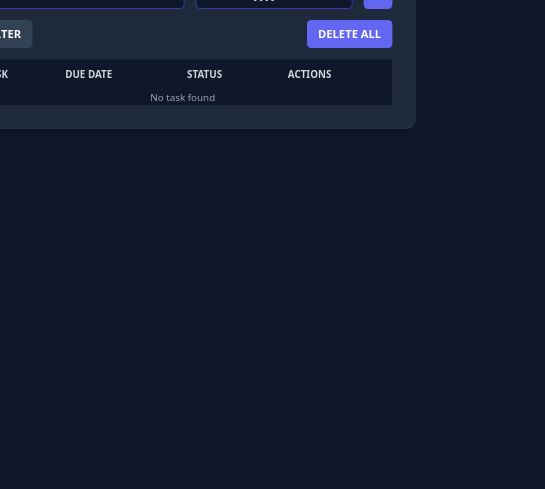
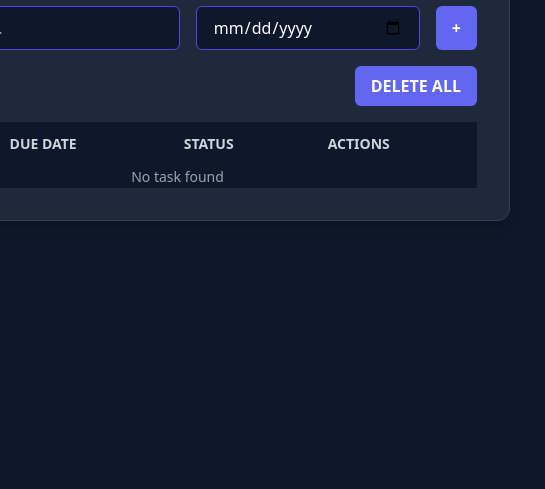
Before and after one commit to Revou-Coding-Camp/codingcamp-21-jul-25-fal20, a website: page index.html in a window 390 px wide. Shown: the part 355-844 px from the top of the page, 545 px wide, since content can reach past the window. Drawn offline with Linux system fonts and the light colour scheme.

Commit message:
masih untuk responsive

```diff
--- a/index.html
+++ b/index.html
@@ -8,7 +8,7 @@
   </head>
   <body class="bg-[#0f172a] flex items-center justify-center min-h-screen px-4 overflow-auto">
     <!-- WRAPPER UNTUK MENGECILKAN SKALA -->
-    <div class="scale-wrapper origin-top transition-transform duration-300 xl:scale-100 lg:scale-100 md:scale-[0.9] sm:scale-[0.8] max-sm:scale-[0.7]">
+    <div class="scale-wrapper origin-top transition-transform duration-300">
       <div class="bg-[#1e293b] p-8 rounded-xl shadow-lg w-[700px] max-w-[95%] border border-[#334155]">
         <h1 class="text-3xl font-bold text-center text-gray-200 mb-6">Todo List</h1>
 
```
Also changed, not shown: public/css/style.css.
